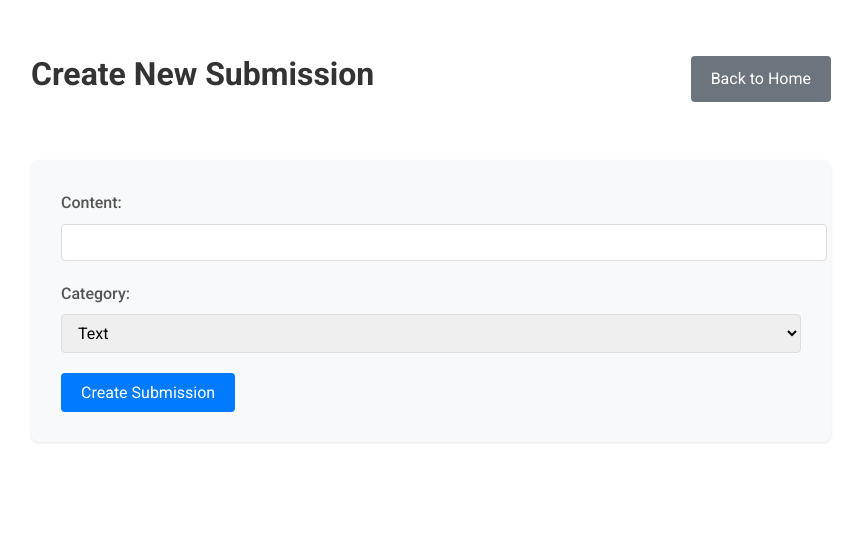
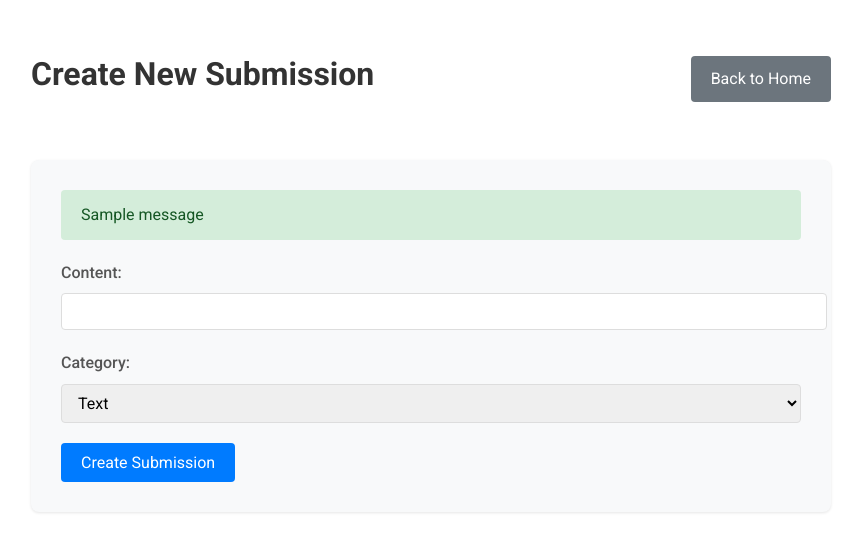
Before and after one commit to TharHtet236401/intern_task1, a Django app: page /create/ in a window 1280 px wide. Shown: the part 76-628 px from the top of the page, without its empty margins (209-1071 px from the left). Run offline with Django 5.2, Linux system fonts and the light colour scheme; one stand-in notice (Sample message) is shown; some libraries are stand-ins or nearby versions.

Commit message:
Enhance create submission page with error handling and styling

```diff
--- a/submissions/templates/submissions/create-submission.html
+++ b/submissions/templates/submissions/create-submission.html
@@ -8,16 +8,53 @@
     </div>
 
     <div class="form-container">
+        <!-- Add messages section -->
+        {% if messages %}
+        <div class="messages">
+            {% for message in messages %}
+            <div class="alert {% if message.tags %}alert-{{ message.tags }}{% endif %}">
+                {{ message }}
+            </div>
+            {% endfor %}
+        </div>
+        {% endif %}
+
         <form method="POST">
             {% csrf_token %}
+
+            <!-- Display form errors if any -->
+            {% if form.non_field_errors %}
+            <div class="form-errors">
+                {% for error in form.non_field_errors %}
+                    <p class="error-message">{{ error }}</p>
+                {% endfor %}
+            </div>
+            {% endif %}
+
             <div class="form-group">
                 <label for="{{ form.content.id_for_label }}">Content:</label>
                 {{ form.content }}
+                {% if form.content.errors %}
+                    <div class="field-errors">
+                        {% for error in form.content.errors %}
+                            <p class="error-message">{{ error }}</p>
+                        {% endfor %}
+                    </div>
+                {% endif %}
             </div>
+
             <div class="form-group">
                 <label for="{{ form.category.id_for_label }}">Category:</label>
                 {{ form.category }}
+                {% if form.category.errors %}
+                    <div class="field-errors">
+                        {% for error in form.category.errors %}
+                            <p class="error-message">{{ error }}</p>
+                        {% endfor %}
+                    </div>
+                {% endif %}
             </div>
+
             <button type="submit" class="submit-btn">Create Submission</button>
         </form>
     </div>
@@ -80,6 +117,13 @@
         border: 1px solid #ddd;
         border-radius: 4px;
         font-size: 16px;
+        transition: border-color 0.3s ease;
+    }
+
+    input[type="text"]:focus, select:focus {
+        outline: none;
+        border-color: #007bff;
+        box-shadow: 0 0 0 2px rgba(0,123,255,0.25);
     }
 
     .submit-btn {
@@ -105,5 +149,57 @@
         margin: 5px 0;
         font-size: 14px;
     }
+
+    .messages {
+        margin-bottom: 20px;
+    }
+
+    .alert {
+        padding: 12px 20px;
+        border-radius: 4px;
+        margin-bottom: 10px;
+    }
+
+    .alert-success {
+        background-color: #d4edda;
+        border-color: #c3e6cb;
+        color: #155724;
+    }
+
+    .alert-error {
+        background-color: #f8d7da;
+        border-color: #f5c6cb;
+        color: #721c24;
+    }
+
+    .form-errors {
+        background-color: #f8d7da;
+        border: 1px solid #f5c6cb;
+        color: #721c24;
+        padding: 10px;
+        border-radius: 4px;
+        margin-bottom: 20px;
+    }
+
+    .field-errors {
+        color: #dc3545;
+        font-size: 0.875em;
+        margin-top: 5px;
+    }
+
+    .error-message {
+        margin: 5px 0;
+    }
+
+    /* Error state for inputs */
+    .field-errors + input[type="text"],
+    .field-errors + select {
+        border-color: #dc3545;
+    }
+
+    .field-errors + input[type="text"]:focus,
+    .field-errors + select:focus {
+        box-shadow: 0 0 0 2px rgba(220,53,69,0.25);
+    }
 </style>
 {% endblock %}
--- a/submissions/views.py
+++ b/submissions/views.py
@@ -11,12 +11,14 @@ from .forms import SubmissionForm
 def home(request):
     try:
         # Get filter parameters
+        #this block is taking the query from the url
         category = request.GET.get('category', '')
         status = request.GET.get('status', '')
         search_query = request.GET.get('search', '')
         page = request.GET.get('page', '1')
 
         # Base queryset
+        #this is the base queryset that is used to get all the submissions
         submissions = Submission.objects.all().order_by('-created_at')
 
         # Apply filters
@@ -31,6 +33,7 @@ def home(request):
         elif status == 'pending':
             submissions = submissions.filter(is_reviewed=False)
 
+       # now you got the filterd submissions
         # Get filtered counts by category
         text_count = submissions.filter(category='TEXT').count()
         image_count = submissions.filter(category='IMAGE_URL').count()
@@ -53,7 +56,7 @@ def home(request):
             'text_count': text_count,
             'image_count': image_count,
         }
-
+        # if the request is from the htmx, then render the partial content_section.html with the data extracted from database
         if request.headers.get('HX-Request'):
             return render(request, 'submissions/partials/content_section.html', context)
         return render(request, 'submissions/home.html', context)
@@ -73,15 +76,18 @@ def home(request):
         return render(request, 'submissions/home.html', context)
 
 def create_submission_view(request):
-    if request.method == 'POST':
-        form = SubmissionForm(request.POST)
-        if form.is_valid():
-            form.save()
-            messages.success(request, 'Submission created successfully')
-            return redirect('home')
-    else:
+    try:
+        if request.method == 'POST':
+            form = SubmissionForm(request.POST)
+            if form.is_valid():
+                form.save()
+                messages.success(request, 'Submission created successfully')
+                return redirect('home')
         form = SubmissionForm()
-    return render(request, 'submissions/create-submission.html', {'form': form})
+        return render(request, 'submissions/create-submission.html', {'form': form})
+    except Exception as e:
+        messages.error(request, f"An error occurred: {str(e)}")
+        return render(request, 'submissions/create-submission.html', {'form': SubmissionForm()})
 
 def update_status(request, submission_id):
     try:
@@ -91,6 +97,7 @@ def update_status(request, submission_id):
         submission.save()
 
         if request.headers.get('HX-Request'):
+            #for small changes in the page, we use htmx to update the page
             return HttpResponse(
                 render_to_string('submissions/partials/status_cell.html',
                 {'submission': submission})
```
Also changed, not shown: db.sqlite3.
